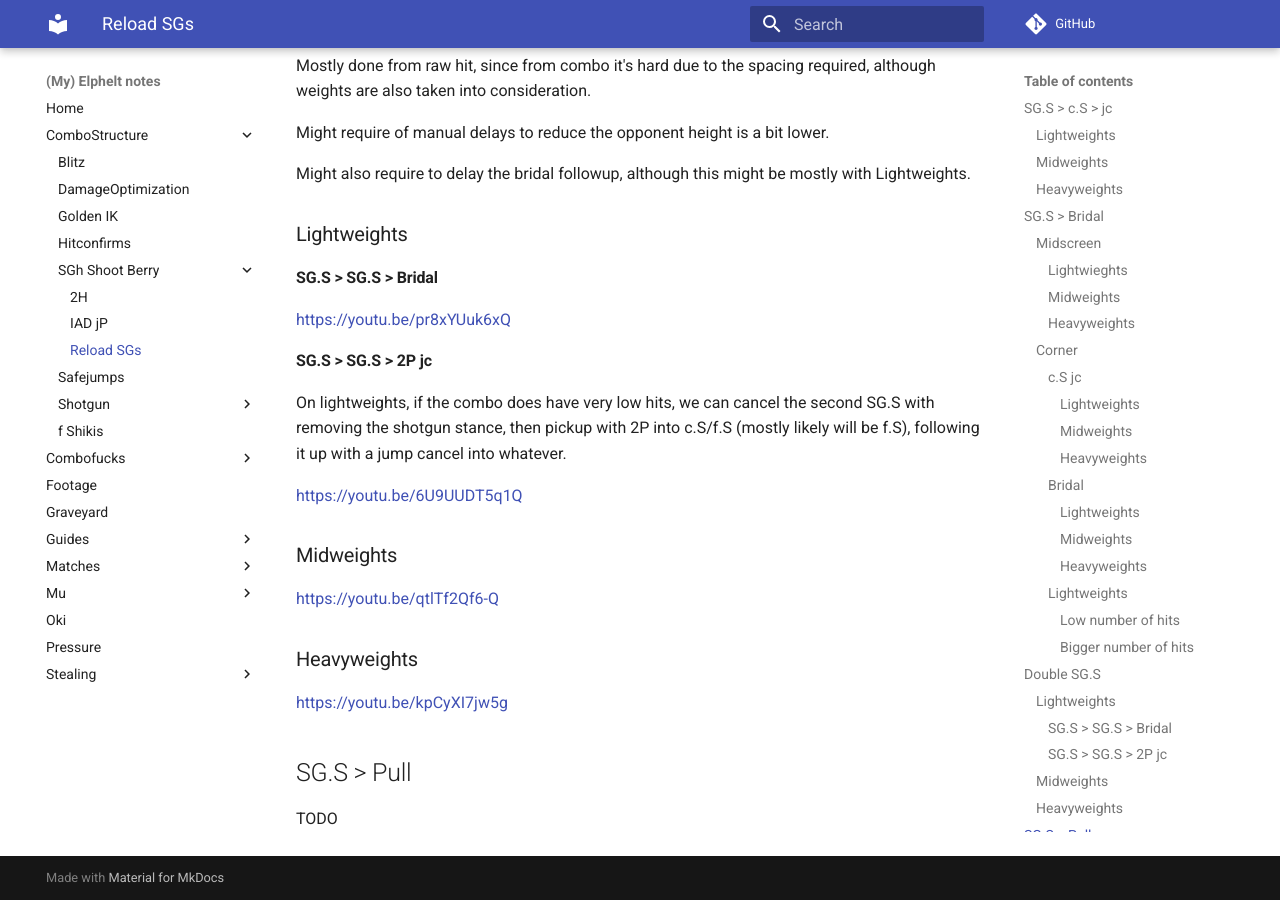
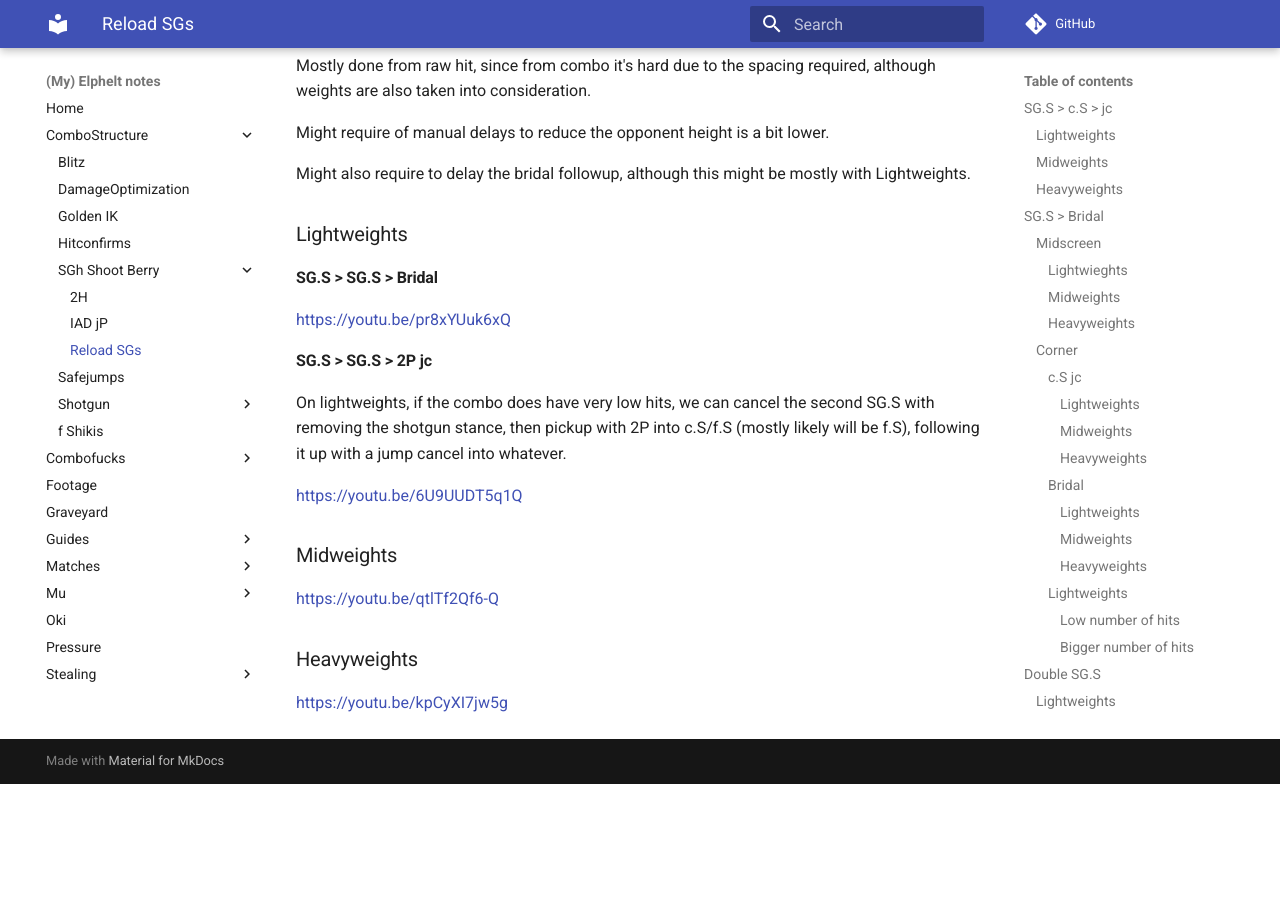
Before and after one commit to OriolFilter/Elphelt, an MkDocs documentation site: the page built from docs/ComboStructure/SGh_Shoot_Berry/Reload_SGs.md, in a window 1280 px wide and 900 px high, scrolled down 3284 px. Built offline with MkDocs 1.6.1 and Material for MkDocs 9.7.7, drawn with Linux system fonts in a browser that asks for light colours; comment, search, counter and statistics services are not loaded; after the commit the page ends 4068 px from its top, so only the background shows below that.

Commit message:
Removed Sg.S pull because it's not useful.

```diff
--- a/docs/ComboStructure/SGh_Shoot_Berry/Reload_SGs.md
+++ b/docs/ComboStructure/SGh_Shoot_Berry/Reload_SGs.md
@@ -151,7 +151,3 @@ https://youtu.be/qtlTf2Qf6-Q
 ## Heavyweights
 
 https://youtu.be/kpCyXI7jw5g
-
-# SG.S > Pull
-
-TODO
```
